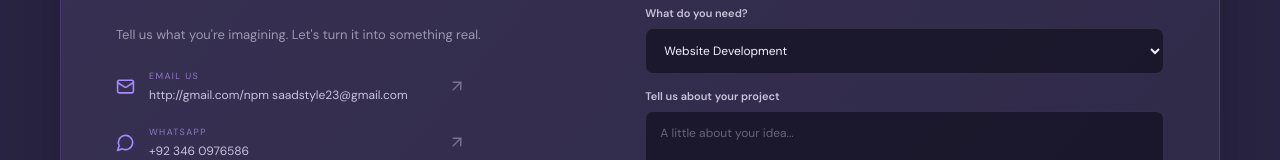
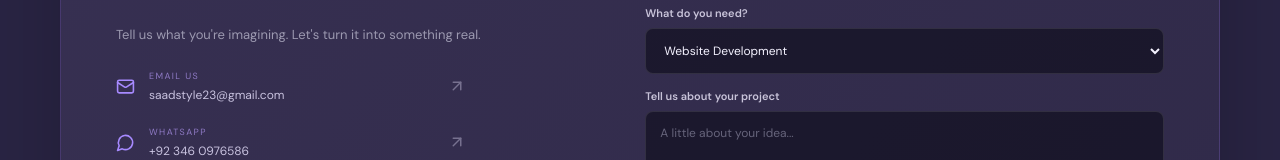
Before and after one commit to saadsafdar175/code-vera, a React (Vite) app: page / in a window 1280 px wide. Shown: the part 5895-6055 px from the top of the page. Built offline with nearby package versions, Linux system fonts and the light colour scheme.

Commit message:
Fix email address format removing accidental URL prefix

```diff
--- a/src/App.jsx
+++ b/src/App.jsx
@@ -8,7 +8,7 @@ import {
   Monitor, Database, Send, Layers3
 } from 'lucide-react'
 
-const email = 'http://gmail.com/npm saadstyle23@gmail.com'
+const email = 'saadstyle23@gmail.com'
 const whatsapp = 'https://wa.me/923460976586'
 
 const services = [
```
